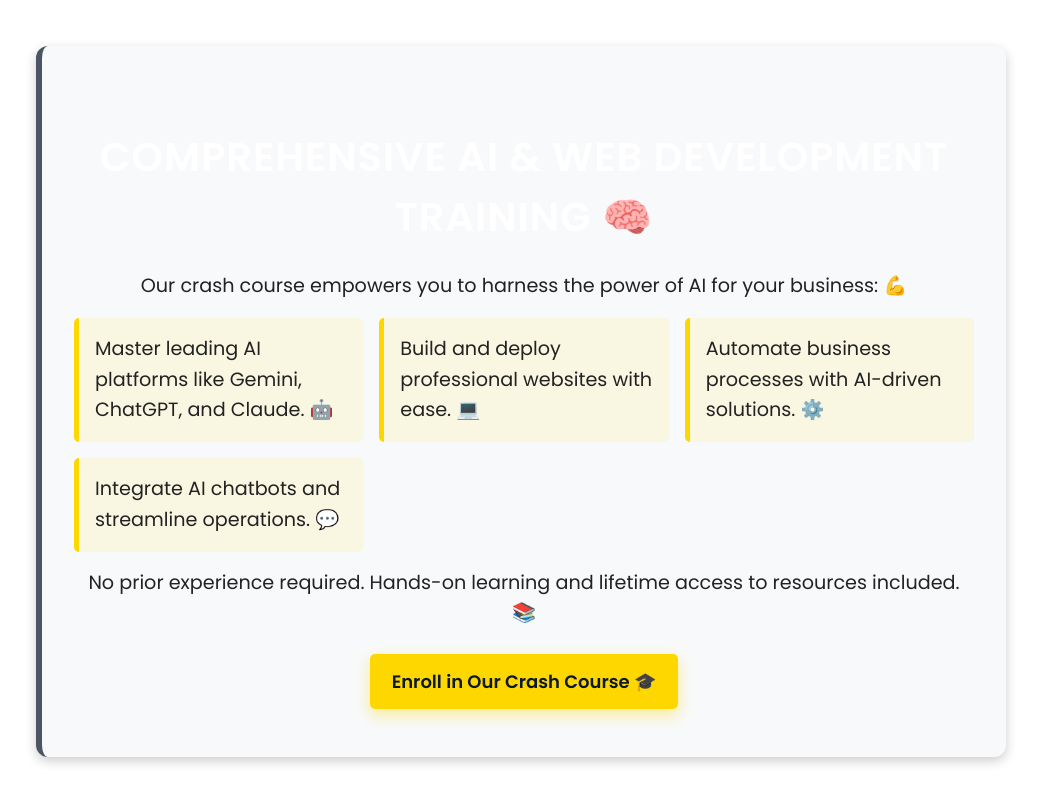
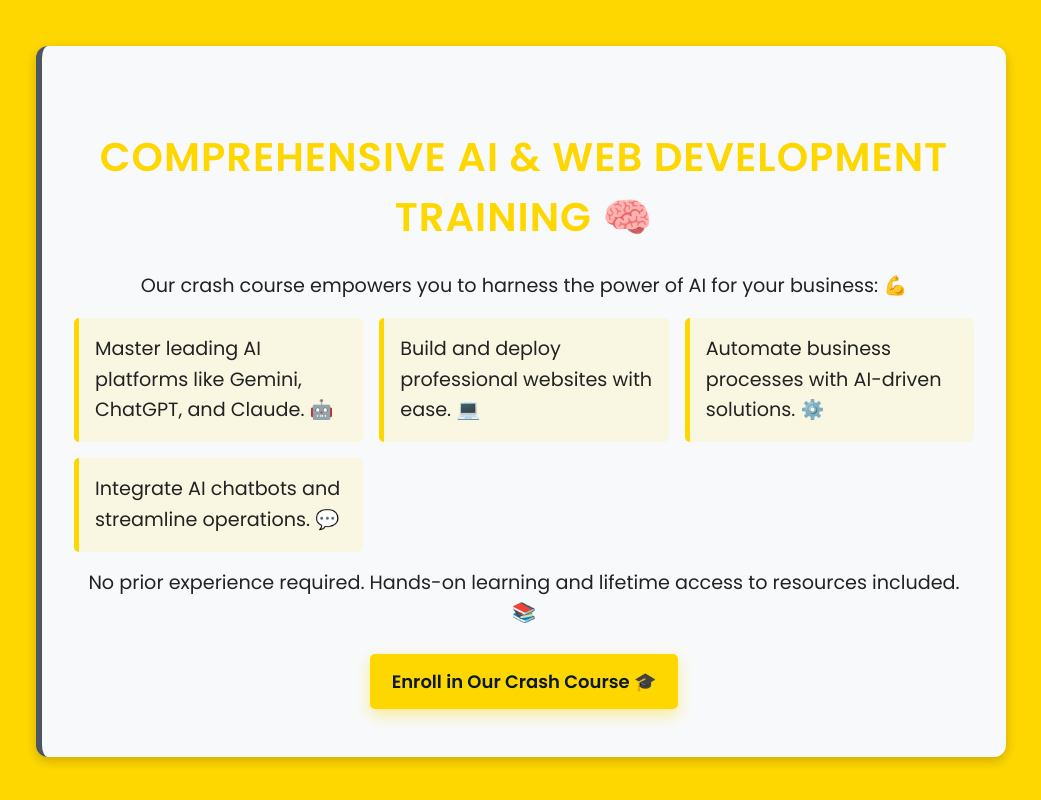
Before and after one commit to xtcedro/dts, a website with bundled scripts: page public/index.html in a window 1280 px wide. Shown: the part 1000-1800 px from the top of the page, without its empty margins (119-1160 px from the left). Built offline with nearby package versions, Linux system fonts and the light colour scheme; files whose address does not match are found by name.

Commit message:
Update main.css

```diff
--- a/public/assets/css/main.css
+++ b/public/assets/css/main.css
@@ -2,7 +2,7 @@
 @import url('https://fonts.googleapis.com/css2?family=Poppins:wght@300;400;600&display=swap');
 
 /* Color Variables */:root {
-    --primary-color: #FFFFFF; /* Dark Blue */
+    --primary-color: #FFD700;
     --secondary-color: #FFD700; /* Gold */
     --accent-color: #007bff; /* Blue accent */
     --text-light: #ffffff;
```
